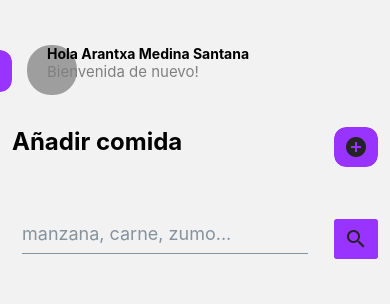
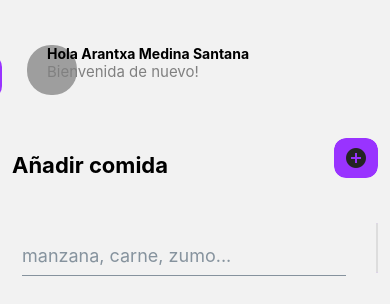
Before and after one commit to Arantxa02/Proyecto_Contar_Calorias, a React Native app: screen /AddFood in a window 390 px wide. Shown: the top 304 px of the page. Built offline with nearby package versions, Linux system fonts and the light colour scheme; grey boxes are pictures that could not be loaded.

Commit message:
design-boton

```diff
--- a/src/Screens/AddFood/AddFood.js
+++ b/src/Screens/AddFood/AddFood.js
@@ -1,5 +1,5 @@
 import React from 'react';
-import { View, Text, StyleSheet} from 'react-native';
+import { View, Text, StyleSheet } from 'react-native';
 import { Button, Icon } from '@rneui/themed';
 import { useNavigation } from '@react-navigation/native';
 import { Input } from 'react-native-elements'
@@ -24,10 +24,14 @@ const AddFood = () => {
             </View>
             <View style={styles.searchContainer}>
                 <View style={styles.inputContainer}>
-                    <Input placeholder='manzana, carne, zumo...'/>
+                    <Input placeholder='manzana, carne, zumo...' />
                 </View>
-                <Button  color="#9933FF" icon={<Icon name="search"/>} />
-
+                <Button
+                    containerStyle={styles.searchButtonContainer}
+                    buttonStyle={styles.searchButton}
+                    icon={<Icon name="search" />}
+                    color="#9933FF"
+                />
             </View>
         </View>
     );
@@ -37,13 +41,13 @@ const AddFood = () => {
 const styles = StyleSheet.create({
     container: {
         padding: 12,
-        flex:1,
+        flex: 1,
     },
     legendContainer: {
         flex: 1,
-         marginTop: 95,
+        marginTop: 120,
     },
-    addFoodBtnContainer:{
+    addFoodBtnContainer: {
         flex: 0,
         width: 60,
         alignItems: 'flex-end',
@@ -55,8 +59,8 @@ const styles = StyleSheet.create({
         alignItems: 'center',
         marginVertical: 20,
     },
-     addFoodLegend:{
-        fontSize: 24,
+    addFoodLegend: {
+        fontSize: 22,
         fontWeight: 'bold',
         marginBottom: 17,
     },
@@ -65,9 +69,29 @@ const styles = StyleSheet.create({
         alignItems: 'center',
         marginTop: 20,
       },
+
       inputContainer: {
         flex: 1,
-        marginRight: 16,
+        marginRight: 20,
+      },
+
+      searchButtonContainer: {
+        flex: 0,
+        width: 50,
+        height: 50,
+        borderRadius: 40,
+        justifyContent: 'center',
+        alignItems: 'center',
+        backgroundColor: '#9933FF',
+        borderWidth: 1,
+        borderColor: '#ddd',
+        marginTop: -25,
+      },
+
+      searchButton: {
+        borderRadius: 20,
+        padding: 10,
+        backgroundColor: '#9933FF',
       },
 });
 
--- a/src/components/Header/Header.js
+++ b/src/components/Header/Header.js
@@ -16,10 +16,11 @@ const Header = () => {
     <View style={styles.container}>
       {canGoBack() ? (
         <View style={styles.arrowContainer}>
-            <Button icon={<Icon name="arrow-back" size={24} />}
+            <Button icon={<Icon name="arrow-back" size={25} />}
             radius= "lg"
             color="#9933FF"
             onPress={() => goBack()}
+            containerStyle={{ padding: 10, borderRadius: 20 }}
           />
         </View>
       ): undefined}
@@ -47,7 +48,7 @@ const styles = StyleSheet.create({
     marginTop: 25,
   },
   leftContainer: {
-        flex:  1,
+    flex: 1,
     justifyContent: 'flex-start',
     alignItems: 'flex-start',
     marginLeft: 20,
@@ -74,9 +75,9 @@ const styles = StyleSheet.create({
   },
     arrowContainer:{
     flex: 0,
-        width: 55,
+    width: 65,
     alignItems: 'flex-end',
-        marginTop: 5,
+
 
   },
 });
```
Lines whose indentation alone changed are shown as unchanged.
